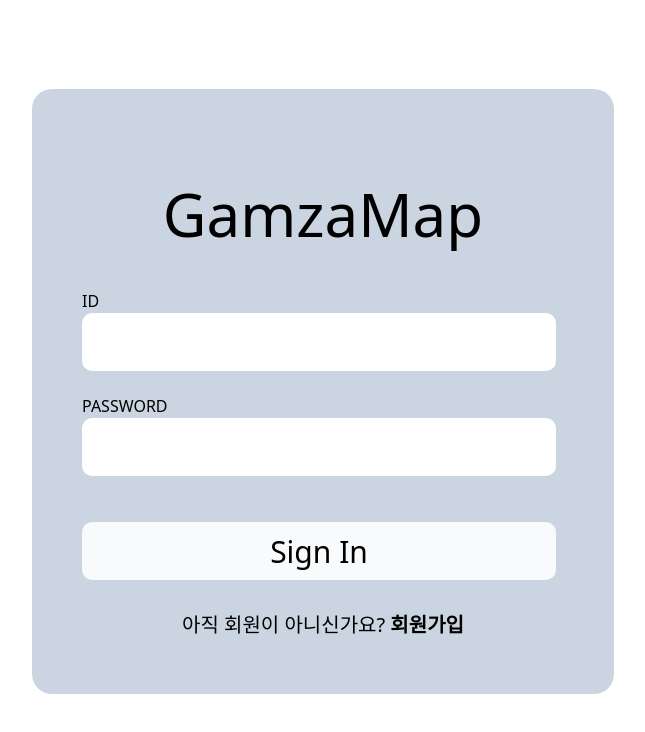
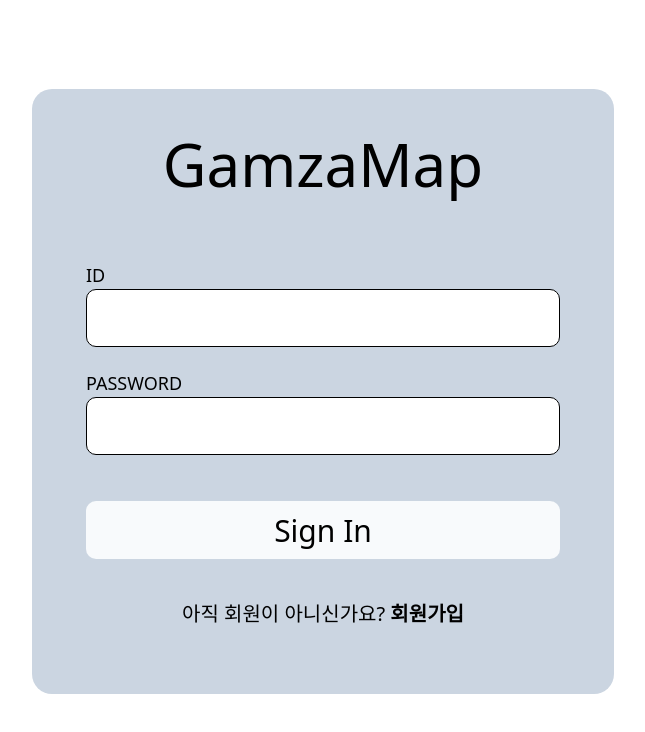
Before and after one commit to GDSC-KNU/3rd-sc-ex2-GamzaMap-Frontend, a React (Vite) app: page /auth/login in a window 1280 px wide. Shown: the top 732 px of the page, without its empty margins (317-962 px from the left). Built offline with nearby package versions, Linux system fonts and the light colour scheme.

Commit message:
[Refactor]: 로그인폼 컴포넌트화

```diff
--- /dev/null
+++ b/src/components/common/Button/SignButton.jsx
@@ -0,0 +1,12 @@
+const SignButton = ({ state }) => {
+	return (
+		<button
+			type="submit"
+			className="w-[474px] h-[58px] mx-auto rounded-[10px] text-[30px] flex justify-center items-center bg-slate-50 mt-[46px]"
+		>
+			{state}
+		</button>
+	);
+};
+
+export default SignButton;
--- /dev/null
+++ b/src/components/common/Form/LoginForm.jsx
@@ -0,0 +1,13 @@
+import SignButton from '../Button/SignButton';
+import AuthInput from '../Input/AuthInput';
+const LoginForm = () => {
+	return (
+		<form action="">
+			<AuthInput state="id" />
+			<AuthInput state="password" />
+			<SignButton state="Sign In" />
+		</form>
+	);
+};
+
+export default LoginForm;
--- /dev/null
+++ b/src/components/common/Input/AuthInput.jsx
@@ -0,0 +1,16 @@
+const AuthInput = ({ state }) => {
+	return (
+		<div className="mx-auto w-[474px] mt-[23px]">
+			<label htmlFor={state} className="text-[18px]">
+				{state.toUpperCase()}
+			</label>
+			<input
+				type={state}
+				placeholder=""
+				className="block w-[474px] h-[58px] bg-white border border-black rounded-[10px] text-[30px]"
+			/>
+		</div>
+	);
+};
+
+export default AuthInput;
--- a/src/components/common/Input/LoginInput.jsx
+++ /dev/null
@@ -1,5 +0,0 @@
-const LoginInput = () => {
-	return <>LoginInput</>;
-};
-
-export default LoginInput;
--- a/src/components/template/LoginTemplate.jsx
+++ b/src/components/template/LoginTemplate.jsx
@@ -1,36 +1,14 @@
+import LoginForm from '../common/Form/LoginForm';
 const LoginTemplate = () => {
 	return (
 		<>
 			<div
 				id="loginArea"
-				className="w-[582px] h-[605px] p-[50px] bg-slate-300 mx-auto mt-[89px] rounded-[20px]"
+				className="w-[582px] h-[605px] bg-slate-300 mx-auto mt-[89px] rounded-[20px]"
 			>
 				<div className="text-[60px] text-center p-[30px]">GamzaMap</div>
-				<form action="" className="mx-auto">
-					<div id="idInput" className="">
-						<label for="id">ID</label>
-						<input
-							type="text"
-							placeholder=""
-							className="block w-[474px] h-[58px] rounded-[10px] text-[30px]"
-						/>
-					</div>
-					<div id="passwordInput" className="mt-[23px]">
-						<label for="password">PASSWORD</label>
-						<input
-							type="password"
-							placeholder=""
-							className="block w-[474px] h-[58px] rounded-[10px] text-[30px]"
-						/>
-					</div>
-					<button
-						type="submit"
-						className="w-[474px] h-[58px] rounded-[10px] text-[30px] flex justify-center items-center bg-slate-50 mt-[46px]"
-					>
-						Sign In
-					</button>
-				</form>
-				<div className="text-[20px] text-center mt-[30px]">
+				<LoginForm />
+				<div className="text-[20px] text-center mt-[40px]">
 					아직 회원이 아니신가요?{' '}
 					<a href="" className="font-bold">
 						회원가입
```
